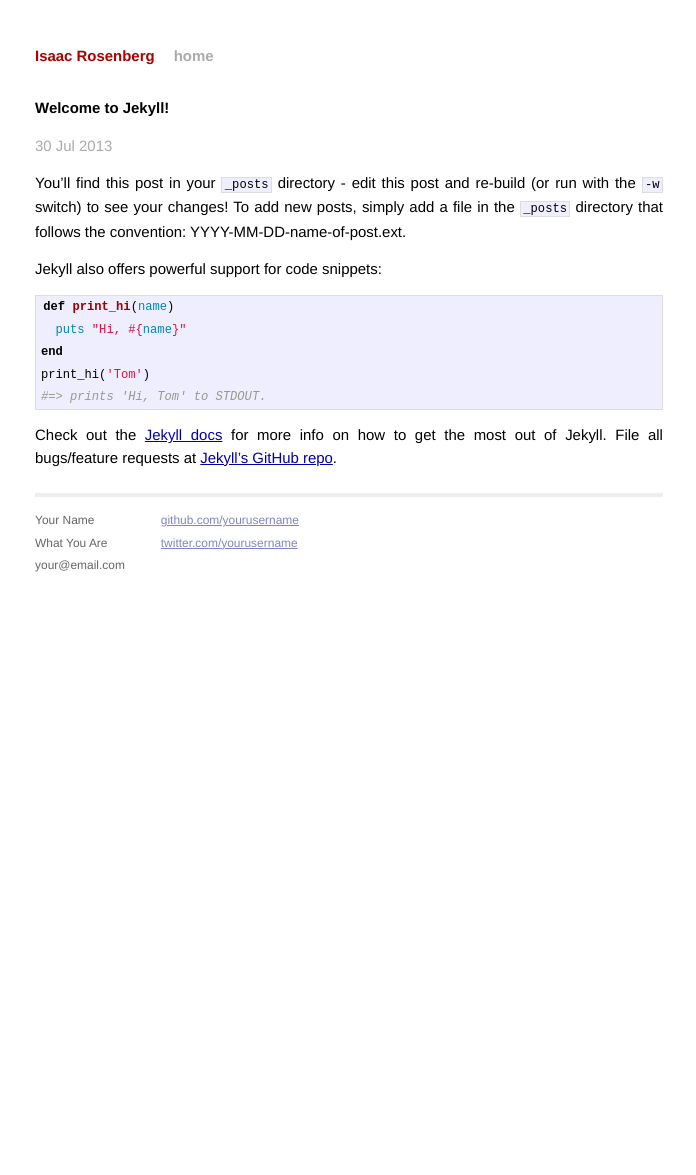
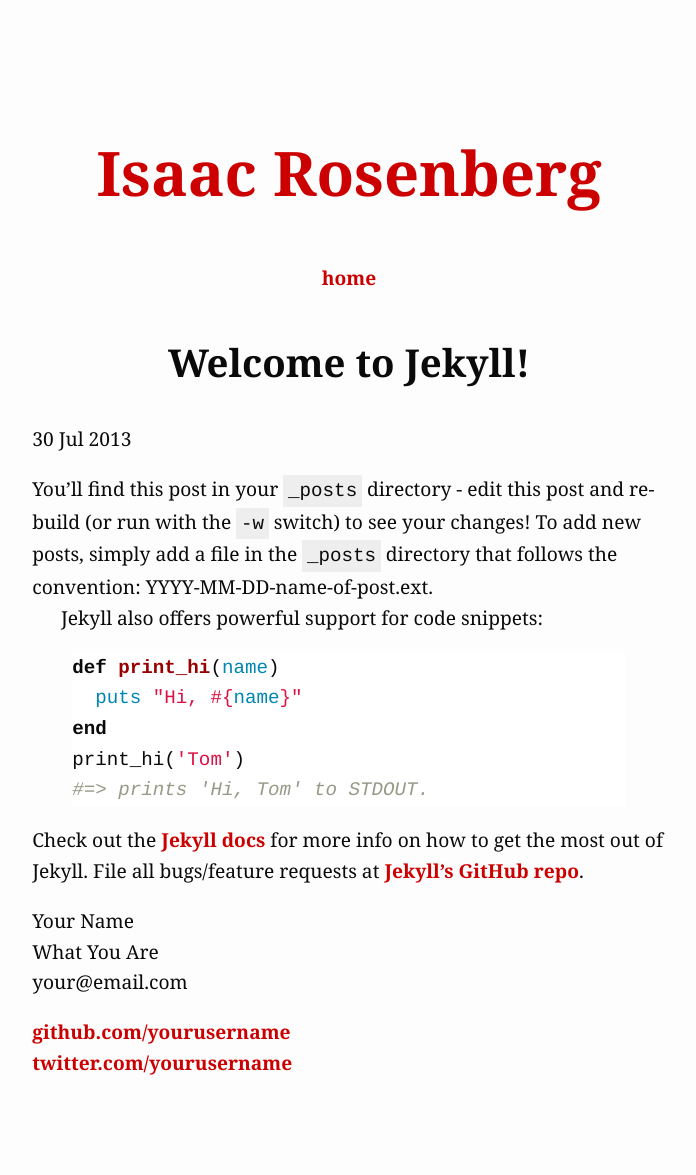
Before and after one commit to irosenb/blog, a Jekyll site: the page built from _posts/2013-07-30-welcome-to-jekyll.markdown, in a window 1280 px wide. Shown: the whole page, without its empty margins (291-987 px from the left). Built offline with Jekyll 4.4.1, drawn with Linux system fonts in a browser that asks for light colours; Markdown is read by kramdown in place of the engine named in the settings; before the commit the page ends 945 px from its top, so only the background shows below that.

Commit message:
added typography

```diff
--- a/_layouts/default.html
+++ b/_layouts/default.html
@@ -10,7 +10,8 @@
         <link rel="stylesheet" href="/css/syntax.css">
 
         <!-- Custom CSS -->
-        <link rel="stylesheet" href="/css/main.css">
+        <!-- <link rel="stylesheet" href="/css/main.css"> -->
+        <link rel="stylesheet" href="/css/typography.css">
 
     </head>
     <body>
--- /dev/null
+++ b/css/typography.css
@@ -0,0 +1,100 @@
+body {
+  text-align:center;
+  color:#000;
+  font-family:georgia, serif;
+  font-size:120%;
+  line-height:1.6;
+  margin:0;
+  padding:2em 2em 5em;
+  background:rgb(253, 253, 253);
+  margin:auto;
+  max-width:33em;
+  color:rgb(10, 10, 10);
+}
+
+a {outline:none !important; font-weight:bold; text-decoration:none;}
+a:link {color:#c00;}
+a:visited {color:#606;}
+a:hover {color:#606;}
+a:active {color:#900; outline:none;}
+
+h1 {
+  font-size:320%;
+  line-height:1.35;
+  font-style:normal;
+  margin:1.5em 0 0.8em;
+}
+
+h2 {
+  font-weight:bold;
+  font-size:200%;
+  margin:1em 0 0.8em;
+}
+
+h3 {
+  font-weight:normal;
+  text-transform:uppercase;
+  font-size:150%;
+  letter-spacing:0.15em;
+  margin:1.75em 0 0.8em;
+}
+
+h4 {
+  font-weight:normal;
+  font-size:150%;
+  letter-spacing:0.1em;
+  margin:1.5em 0 0.8em;
+}
+
+h5 {
+  font-weight:normal;
+  font-style:italic;
+  font-size:150%;
+  margin:1.5em 0 0.8em;
+}
+
+h6 {
+  font-weight:bold;
+  font-size:100%;
+  letter-spacing:0.1em;
+  margin:1.5em 0 0.8em;
+}
+
+p {
+  text-align:left;
+  font-size:100%;
+  margin:1em 0 0;
+}
+
+p.lead {
+  font-size:150%;
+  margin:1em 0;
+}
+
+p + p {
+  margin:0;
+  text-indent:1.5em;
+}
+
+p + ul, p + ol, p + dl {margin-bottom:1.5em;}
+p.lead + p {
+  text-indent:0;
+
+}
+
+blockquote {border-left:5px solid #eee; padding-left:1.5em; margin:1em 0;}
+blockquote small {display:block; line-height:1.7em;}
+ul, ol, dl {
+  text-align:left;
+}
+
+dt {font-weight:bold;}
+code {font-family:courier, monospace;}
+p > code {padding:0.25em; background:#eee;}
+pre {text-align:left; font-size:100%;}
+hr {height:0; color:#eee; border:1px solid #eee; margin:2em 0 1em;}
+
+.normal {font-weight:normal;}
+.quiet {color:#999;}
+.pull-left {float:left; margin:0.5em 2em 1em 0;}
+.pull-right {float:right; margin:0.5em 0 1em 2em;}
```
